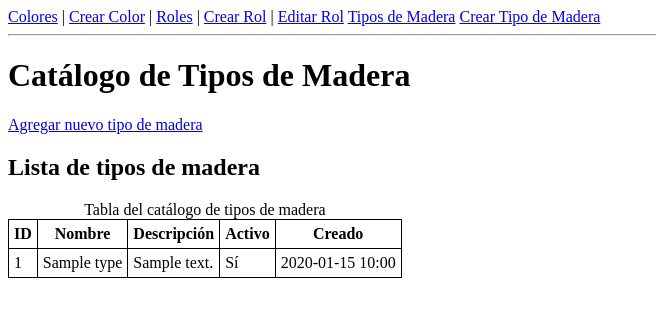
After one commit to furniture-store-utl/backend-furniture-store, a Flask app: page /wood-types/ in a window 1280 px wide. The commit adds this page. Shown: the top 317 px of the page, without its empty margins (0-656 px from the left). Run offline with Flask 3, Linux system fonts and the light colour scheme; tables that the repository leaves empty hold one stand-in row (values such as "Sample post").

Commit message:
DCFS-29: Add create and list templates for Wood Types management

```diff
--- a/app/templates/base.html
+++ b/app/templates/base.html
@@ -1,8 +1,8 @@
-<!DOCTYPE html>
+<!doctype html>
 <html lang="es">
   <head>
-    <meta charset="UTF-8">
-    <meta name="viewport" content="width=device-width, initial-scale=1.0">
+    <meta charset="UTF-8" />
+    <meta name="viewport" content="width=device-width, initial-scale=1.0" />
     <title>{% block title %}Furniture Store{% endblock %}</title>
   </head>
   <body>
@@ -12,20 +12,23 @@
       <a href="{{ url_for('roles.list_roles') }}">Roles</a> |
       <a href="{{ url_for('roles.create_role') }}">Crear Rol</a> |
       <a href="{{ url_for('roles.edit_role', id_role=1) }}">Editar Rol</a>
+      <a href="{{ url_for('woods_types.list_wood_types') }}">Tipos de Madera</a>
+      <a href="{{ url_for('woods_types.create_wood_type') }}"
+        >Crear Tipo de Madera</a
+      >
     </nav>
-    <hr>
+    <hr />
     <main>
-        {% with messages = get_flashed_messages(with_categories=true) %}
-            {% if messages %}
-                {% for category, message in messages %}
-                    <p role="alert" style="color: {{ 'green' if category == 'success' else 'red' }};">
-                        <strong>{{ 'Éxito:' if category == 'success' else 'Error:' }}</strong> {{ message }}
+      {% with messages = get_flashed_messages(with_categories=true) %} {% if
+      messages %} {% for category, message in messages %}
+      <p
+        role="alert"
+        style="color: {{ 'green' if category == 'success' else 'red' }};"
+      >
+        <strong>{{ 'Éxito:' if category == 'success' else 'Error:' }}</strong>
+        {{ message }}
       </p>
-                {% endfor %}
-            {% endif %}
-        {% endwith %}
-
-        {% block content %}{% endblock %}
+      {% endfor %} {% endif %} {% endwith %} {% block content %}{% endblock %}
     </main>
   </body>
 </html>
--- /dev/null
+++ b/app/templates/wood_types/list.html
@@ -0,0 +1,53 @@
+{% extends "base.html" %} {% block title %}Wood Types - Furniture Store{%
+endblock %} {% block content %}
+<style>
+  .roles-table {
+    border-collapse: collapse;
+  }
+
+  .roles-table th,
+  .roles-table td {
+    border: 1px solid #000;
+    padding: 5px;
+  }
+</style>
+<h1>Catálogo de Tipos de Madera</h1>
+
+<a href="{{ url_for('woods_types.create_wood_type') }}"
+  >Agregar nuevo tipo de madera</a
+>
+
+<h2>Lista de tipos de madera</h2>
+{% if wood_types %}
+<table class="roles-table" aria-label="Tabla del catálogo de tipos de madera">
+  <caption>
+    Tabla del catálogo de tipos de madera
+  </caption>
+  <thead>
+    <tr>
+      <th scope="col">ID</th>
+      <th scope="col">Nombre</th>
+      <th scope="col">Descripción</th>
+      <th scope="col">Activo</th>
+      <th scope="col">Creado</th>
+    </tr>
+  </thead>
+  <tbody>
+    {% for wood_type in wood_types %}
+    <tr>
+      <td>{{ wood_type.id_wood_type }}</td>
+      <td>{{ wood_type.name }}</td>
+      <td>{{ wood_type.description }}</td>
+      <td>{{ "Sí" if wood_type.active else "No" }}</td>
+      <td>
+        {{ wood_type.created_at.strftime('%Y-%m-%d %H:%M') if
+        wood_type.created_at else 'N/A' }}
+      </td>
+
+      {% endfor %}
+    </tr>
+  </tbody>
+</table>
+{% else %}
+<p>No hay tipos de madera registrados.</p>
+{% endif %} {% endblock %}
```
Also changed, not shown: app/templates/wood_types/create.html (added, +15 -0 lines). Lines whose indentation alone changed are shown as unchanged.
